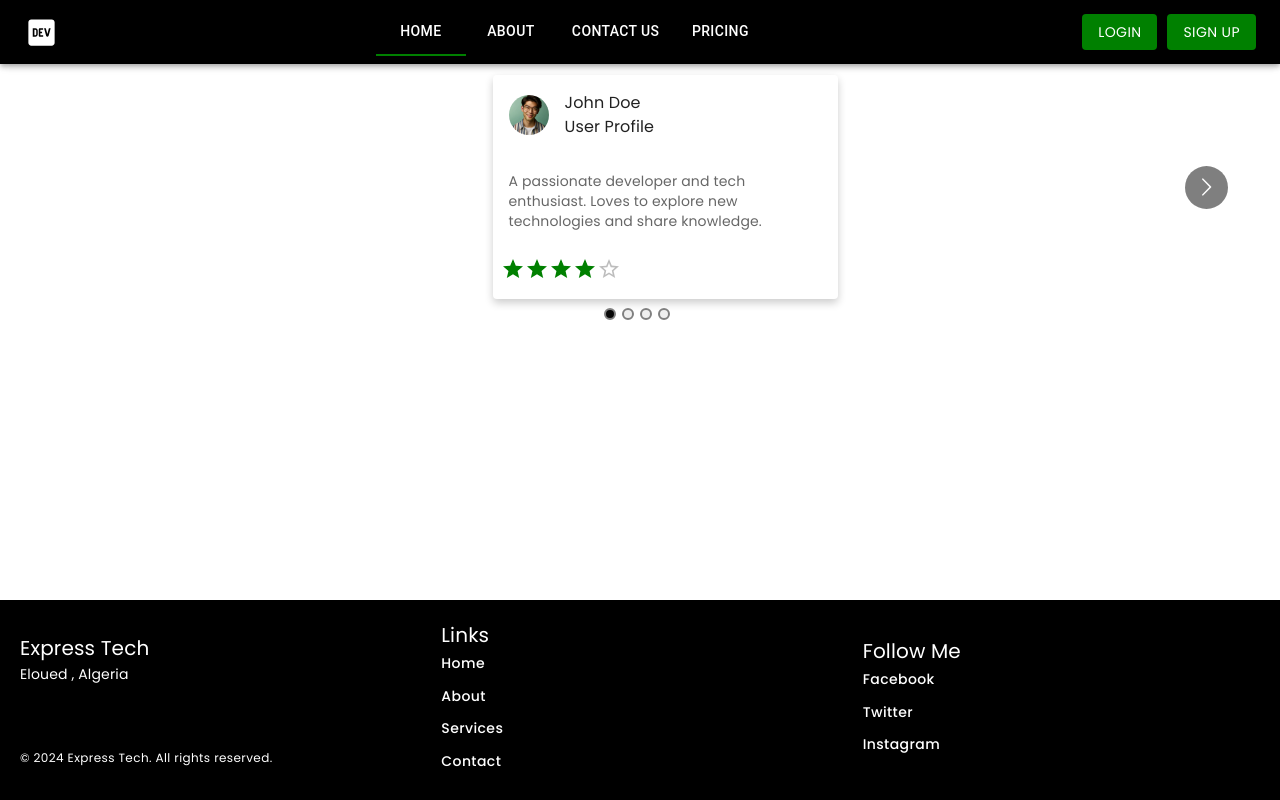
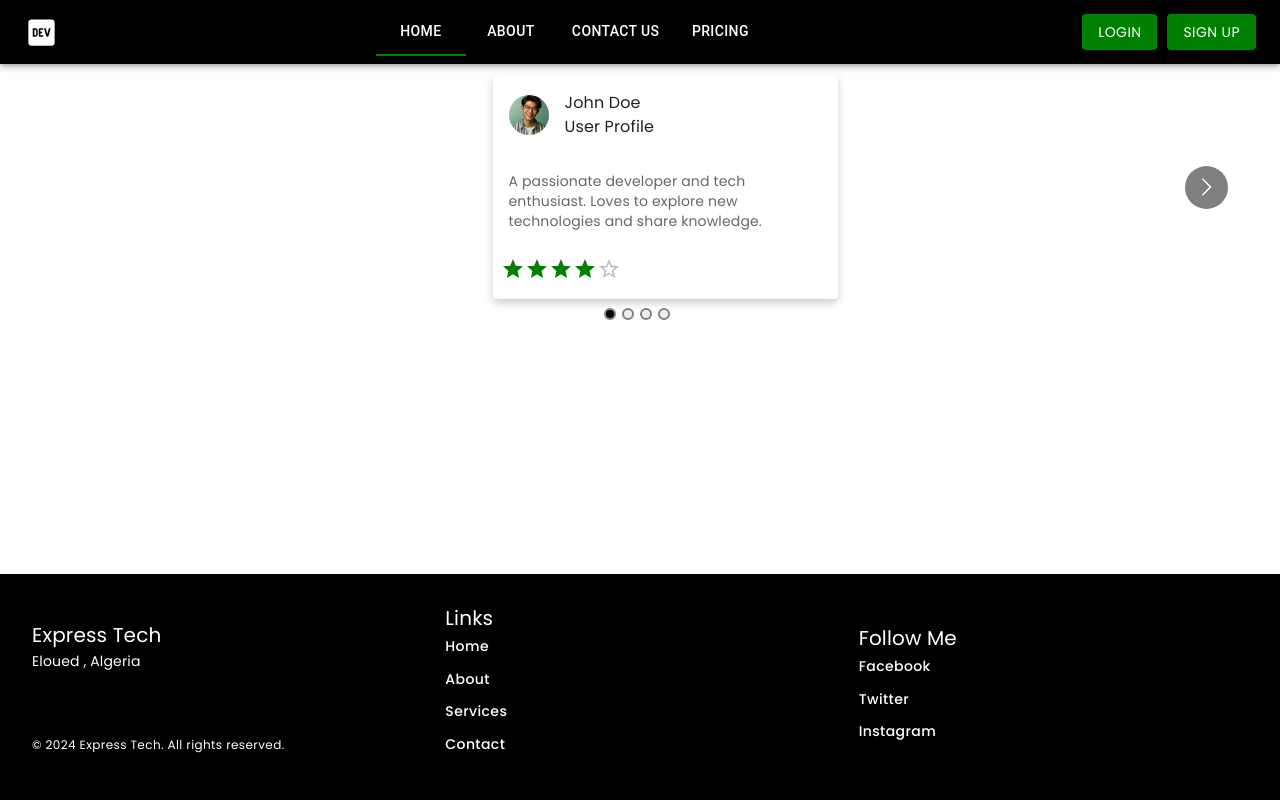
Before and after one commit to AkramMahmoudi/LandingPage_React, a React (Create React App) app: page / in a window 1280 px wide. Built offline with nearby package versions, Linux system fonts and the light colour scheme; a web font is replaced by a local one.

Commit message:
complete

```diff
--- a/src/components/Footer.jsx
+++ b/src/components/Footer.jsx
@@ -26,30 +26,24 @@ const Footer = () => {
   const Style = useContext(StyleTypoContext);
 
   const theme = useTheme();
-  // console.log(theme);
   const isMobilefooter = useMediaQuery(theme.breakpoints.down("md"));
-  console.log(isMobilefooter);
 
   return (
     <Box
       component="footer"
       sx={{
-        // Fixes the footer to the screen
         position: isMobilefooter ? "relative" : "fixed",
         bottom: 0,
-        left: 0, // Stretches to the left edge
-        width: "100%", // Full width
-        height: isMobilefooter ? "100%" : "25%", // Dynamic height based on screen size
+        left: 0,
+        width: "100%",
         backgroundColor: "black",
         color: "white",
-        mt: 1,
-        padding: isMobilefooter ? "10px" : "20px", // Padding based on screen size
-        textAlign: "center", // Center text on mobile screens
-        display: "flex", // Flexbox for vertical centering on mobile
+        padding: isMobilefooter ? "10px" : "20px",
+        textAlign: "center",
+        display: "flex",
         flexDirection: "column",
         justifyContent: "center",
         alignItems: "center",
-        // bgcolor: "red",
       }}
     >
       <Grid
@@ -57,8 +51,10 @@ const Footer = () => {
         spacing={3}
         sx={{
           display: "flex",
-          flexDirection: isMobilefooter ? "column" : "row", // Stack items vertically on mobile
+          flexDirection: isMobilefooter ? "column" : "row",
           alignItems: "center",
+          justifyContent: "center",
+          width: "100%", // Ensures it takes up full width
         }}
       >
         <Grid
@@ -66,8 +62,7 @@ const Footer = () => {
           xs={12}
           sm={4}
           sx={{
-            position: "relative", // Adjust within the flow
-            textAlign: isMobilefooter ? "center" : "left", // Center text on mobile
+            textAlign: isMobilefooter ? "center" : "left",
           }}
         >
           <Typography variant="h6" sx={Style}>
@@ -78,22 +73,21 @@ const Footer = () => {
           </Typography>
           <Typography
             variant="caption"
-            sx={{
-              fontFamily: "Poppins, sans-serif",
-              display: "block",
-              mt: 8,
-            }}
+            sx={{ fontFamily: "Poppins, sans-serif", display: "block", mt: 8 }}
           >
             © {new Date().getFullYear()} Express Tech. All rights reserved.
           </Typography>
         </Grid>
+
         <Grid
           item
           xs={12}
           sm={4}
           sx={{
-            position: "relative",
-            textAlign: isMobilefooter ? "center" : "left", // Center text on mobile
+            textAlign: isMobilefooter ? "center" : "left", // Ensure consistent text alignment
+            bgcolor: "transparent", // Remove the red background (if not needed)
+            padding: theme.spacing(2),
+            mt: 1,
           }}
         >
           <Typography variant="h6" sx={Style}>
@@ -105,13 +99,13 @@ const Footer = () => {
               href={link.href}
               sx={{
                 color: "white",
-                textTransform: "none", // Disable uppercase transformation
+                textTransform: "none",
                 fontFamily: "Poppins, sans-serif",
                 p: 0,
                 mb: 1,
                 display: "block",
                 "&:hover": {
-                  color: "green", // Change color on hover
+                  color: "green",
                 },
               }}
             >
@@ -119,13 +113,14 @@ const Footer = () => {
             </Button>
           ))}
         </Grid>
+
         <Grid
           item
           xs={12}
           sm={4}
           sx={{
-            position: "relative",
-            textAlign: isMobilefooter ? "center" : "left", // Center text on mobile
+            textAlign: isMobilefooter ? "center" : "left",
+            bgcolor: "transparent",
           }}
         >
           <Typography variant="h6" sx={Style}>
@@ -137,13 +132,13 @@ const Footer = () => {
               href={link.href}
               sx={{
                 color: "white",
-                textTransform: "none", // Disable uppercase transformation
+                textTransform: "none",
                 fontFamily: "Poppins, sans-serif",
                 p: 0,
                 mb: 1,
                 display: "block",
                 "&:hover": {
-                  color: "green", // Change color on hover
+                  color: "green",
                 },
               }}
             >
--- a/src/components/LandingPage.jsx
+++ b/src/components/LandingPage.jsx
@@ -3,6 +3,7 @@ import ProfileCard from "./ProfileCard";
 import Carousel from "react-multi-carousel";
 import "react-multi-carousel/lib/styles.css";
 import Header1 from "./Header1";
+// import Footer from "./Footer";
 import Footer from "./Footer";
 import { v4 as uuidv4 } from "uuid";
 
```
Also changed, not shown: src/components/Footer1.jsx (added, +53 -0 lines).
